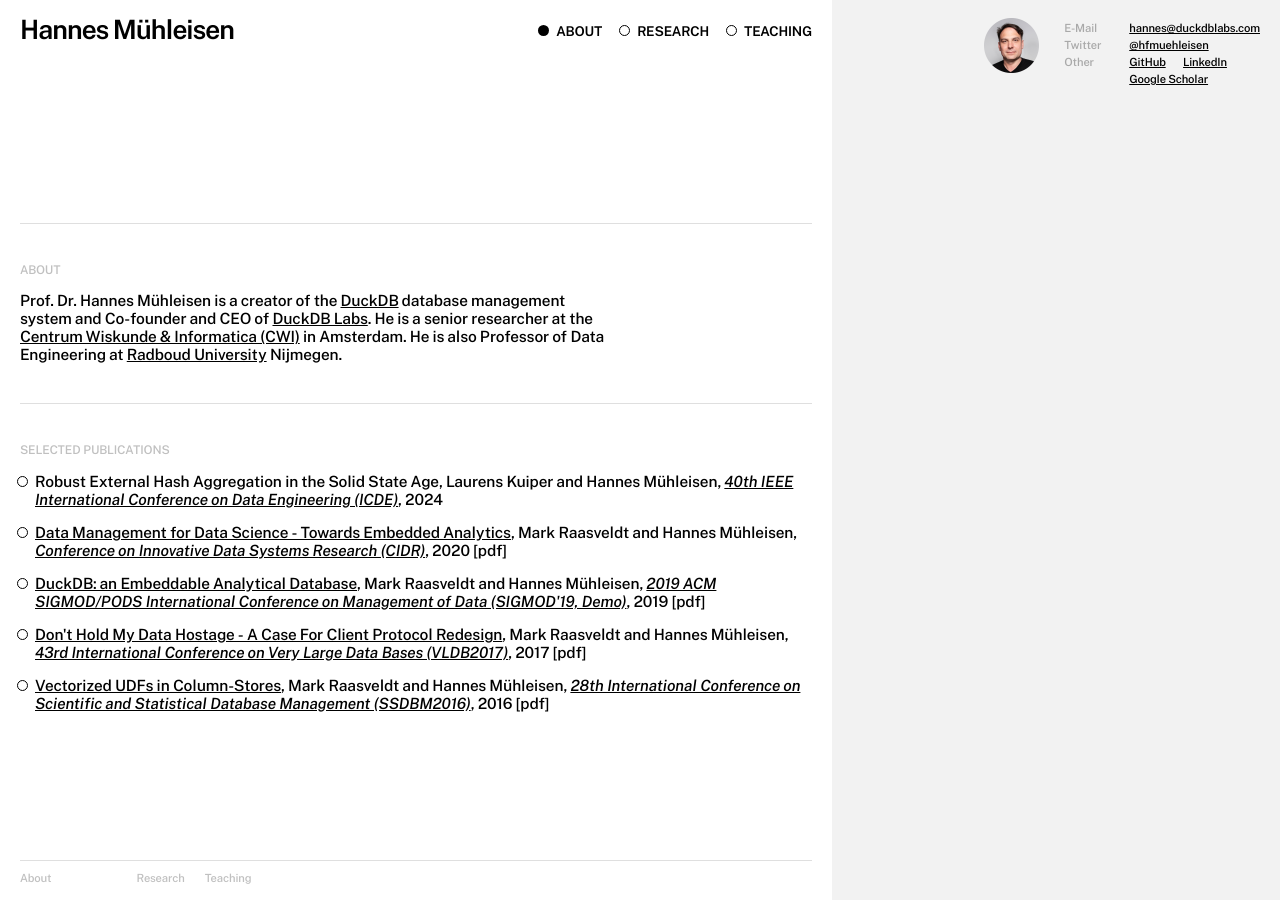
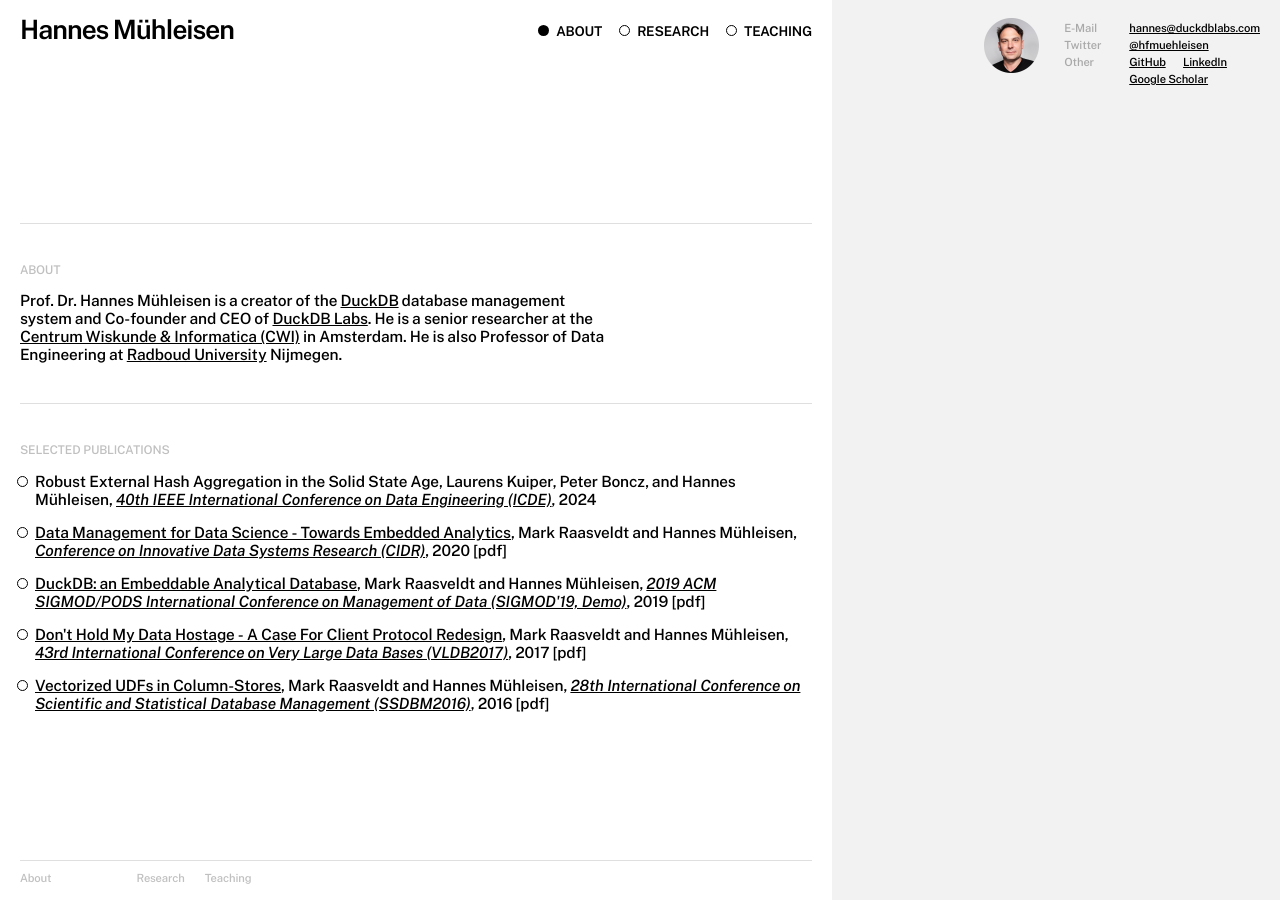
Before and after one commit to hannes/hannes.muehleisen.org, a Jekyll site: the page built from index.md, in a window 1280 px wide. Built offline with Jekyll 4.4.1, drawn with Linux system fonts in a browser that asks for light colours; our own code applies the rules of GitHub Pages for plain Markdown files.

Commit message:
Update publications.json

```diff
--- a/_data/publications.json
+++ b/_data/publications.json
@@ -3,7 +3,7 @@
 		{
 			"year": 2024,
 			"title": "Robust External Hash Aggregation in the Solid State Age",
-			"author": "Laurens Kuiper and Hannes Mühleisen",
+			"author": "Laurens Kuiper, Peter Boncz, and Hannes Mühleisen",
 			"publication_file": "",
 			"publication_url": "",
 			"conference": "40th IEEE International Conference on Data Engineering (ICDE)",
```
